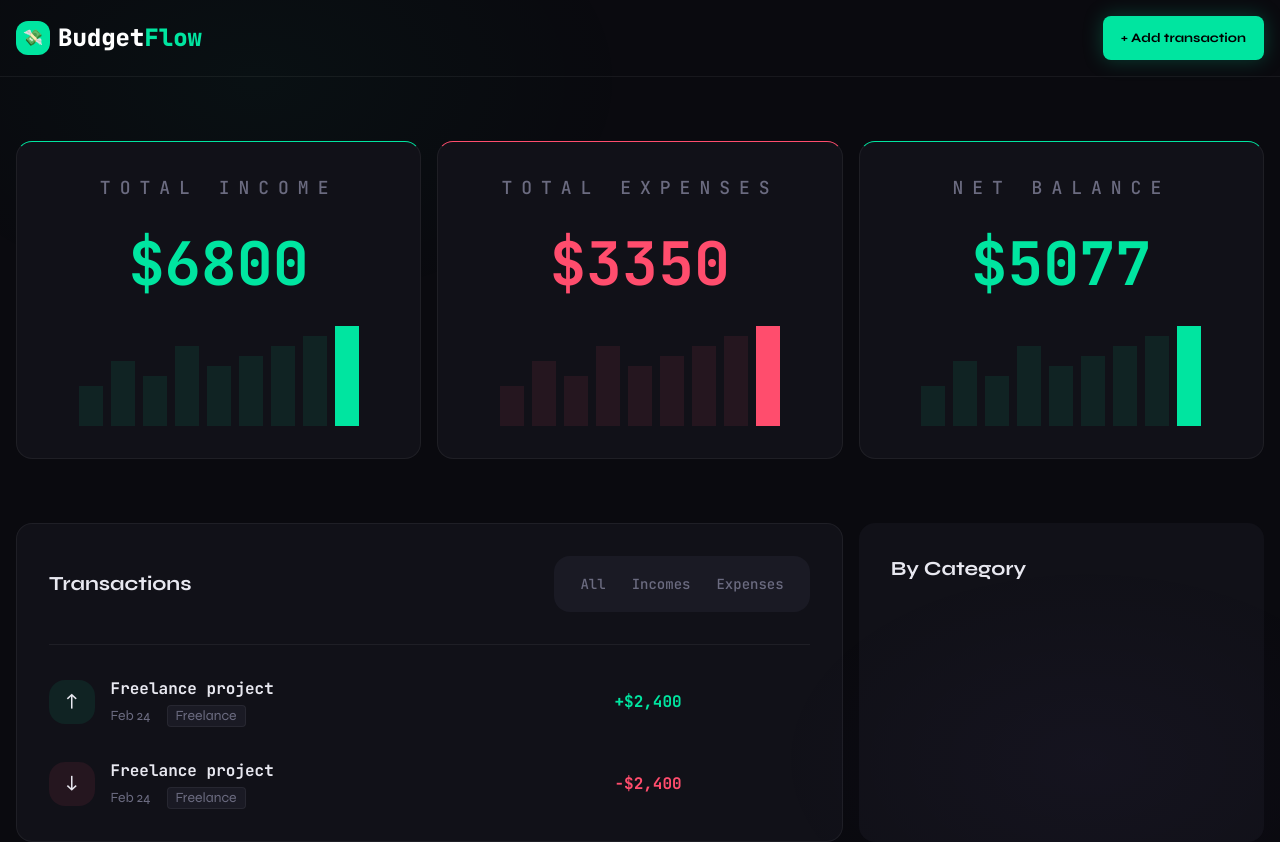
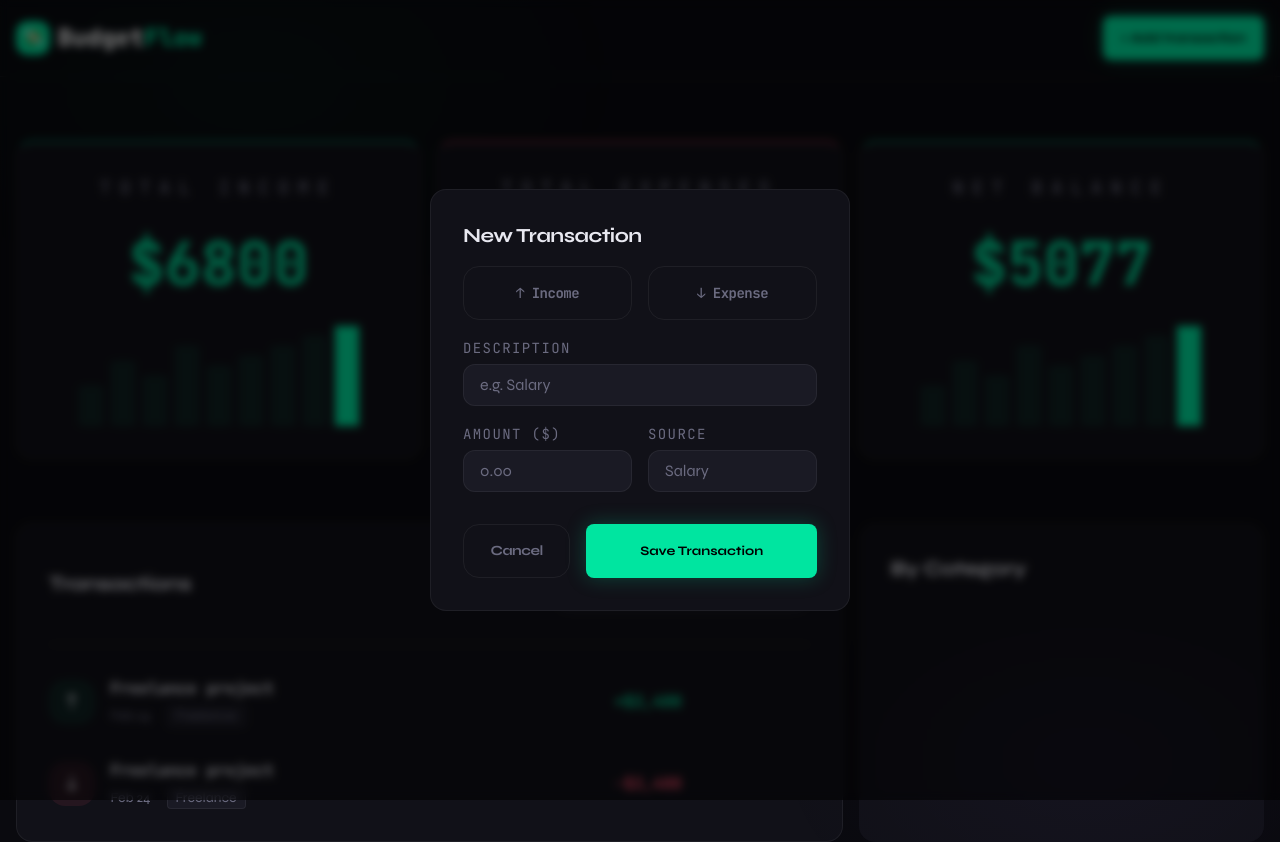
Before and after one commit to petrowic-n/cashflow-app, a website built with Vite: page index.html in a window 1280 px wide. Both pictures are taken after a click on the button "+ Add transaction". Built offline with nearby package versions, Linux system fonts and the light colour scheme.

Commit message:
feat: modal

```diff
--- a/index.html
+++ b/index.html
@@ -25,7 +25,7 @@
         </div>
 
         <!-- header btn -->
-        <button class="btn-add">+ Add transaction</button>
+        <button id="add-transaction" class="btn-add">+ Add transaction</button>
       </div>
     </header>
 
@@ -187,7 +187,8 @@
                       >
                     </div>
                   </div>
-                  <span class="text-green font-jetbrains font-bold ml-auto md:mr-32 mr-16"
+                  <span
+                    class="text-green font-jetbrains font-bold ml-auto md:mr-32 mr-16"
                     >+$2,400</span
                   >
                 </div>
@@ -212,19 +213,112 @@
                       >
                     </div>
                   </div>
-                  <span class="text-red font-jetbrains font-bold ml-auto md:mr-32 mr-16"
+                  <span
+                    class="text-red font-jetbrains font-bold ml-auto md:mr-32 mr-16"
                     >-$2,400</span
                   >
                 </div>
               </div>
             </article>
 
-            <article class="bg-surface p-8 rounded-2xl md:col-span-1 col-span-2">
+            <article
+              class="bg-surface p-8 rounded-2xl md:col-span-1 col-span-2"
+            >
               <h4 class="text-text font-bold text-xl">By Category</h4>
             </article>
           </div>
         </div>
       </section>
+
+      <!-- Modal -->
+      <div id="modal" class="hidden">
+        <div
+          class="fixed top-0 bottom-0 left-0 right-0 flex items-center justify-center z-100 bg-[#00000088] backdrop-blur-xs"
+        >
+          <div
+            class="modal__form fixed bg-surface border border-border rounded-2xl p-8 w-full max-w-105"
+          >
+            <h3 class="text-text text-xl font-bold tracking-[-0.5px]">
+              New Transaction
+            </h3>
+            <!-- Transaction modal type button -->
+            <div class="grid grid-cols-2 gap-4 mt-4">
+              <button
+                class="border border-border rounded-2xl py-4 text-text-muted font-jetbrains font-bold text-sm tracking-[-0.5px] cursor-pointer"
+              >
+                ↑ Income
+              </button>
+              <button
+                class="border border-border rounded-2xl py-4 text-text-muted font-jetbrains font-bold text-sm tracking-[-0.5px] cursor-pointer"
+              >
+                ↓ Expense
+              </button>
+            </div>
+            <!-- Transaction modal form -->
+            <form class="form mt-4">
+              <div>
+                <label
+                  for="description"
+                  class="font-jetbrains text-text-muted uppercase text-sm tracking-widest"
+                  >Description</label
+                >
+                <input
+                  class="block w-full mt-1 bg-surface2 border border-border px-4 py-2 rounded-xl text-text placeholder:text-text-muted outline-0 focus:border-green transition-all duration-200 ease-in"
+                  type="text"
+                  name="description"
+                  placeholder="e.g. Salary"
+                />
+              </div>
+              <div class="grid grid-cols-2 mt-4 gap-4">
+                <div>
+                  <label
+                    for="amount"
+                    class="font-jetbrains text-text-muted uppercase text-sm tracking-widest"
+                    >Amount ($)</label
+                  >
+                  <input
+                    class="block w-full mt-1 bg-surface2 border border-border px-4 py-2 rounded-xl text-text placeholder:text-text-muted outline-0 focus:border-green transition-all duration-200 ease-in"
+                    type="text"
+                    name="amount"
+                    placeholder="0.00"
+                  />
+                </div>
+
+                <div>
+                  <label
+                    for="source"
+                    class="font-jetbrains text-text-muted uppercase text-sm tracking-widest"
+                    >Source</label
+                  >
+                  <input
+                    class="block w-full mt-1 bg-surface2 border border-border px-4 py-2 rounded-xl text-text placeholder:text-text-muted outline-0 focus:border-green transition-all duration-200 ease-in"
+                    type="text"
+                    name="source"
+                    placeholder="Salary"
+                  />
+                </div>
+              </div>
+
+              <!-- Add & Cancel Form buttons-->
+              <div class="grid grid-cols-3 gap-4 mt-8">
+                <!-- Cancel button -->
+                <button
+                  id="cancel-btn"
+                  class="border border-border rounded-2xl py-4 text-text-muted font-bold text-sm tracking-[-0.5px] cursor-pointer hover:bg-surface2 hover:text-text transition-all duration-200 ease-in"
+                >
+                  Cancel
+                </button>
+                <!-- Add transaction button -->
+                <button
+                  class="btn-add col-span-2 flex items-center justify-center"
+                >
+                  Save Transaction
+                </button>
+              </div>
+            </form>
+          </div>
+        </div>
+      </div>
     </main>
   </body>
 </html>
--- /dev/null
+++ b/src/js/script.js
@@ -0,0 +1,67 @@
+"use strict";
+
+const mainScript = () => {
+  class Transactions {
+    date = new Date();
+    id = (Date.now() + "").slice(-10);
+
+    constructor(amount, description) {
+      this.amount = amount;
+      this.description = description;
+    }
+
+    _setDescription() {
+      // prettier-ignore
+      const months = ['January', 'February', 'March', 'April', 'May', 'June', 'July', 'August', 'September', 'October', 'November', 'December'];
+
+      this.description = `${this.type[0].toUpperCase()}${this.type.slice(1)} on ${months[this.date.getMonth()]} ${this.date.getDate()}`;
+    }
+  }
+
+  class Income extends Transactions {
+    type = "income";
+
+    constructor(amount, description, source) {
+      super(amount, description);
+      this.source = source;
+      this._setDescription;
+    }
+  }
+
+  class Expense extends Transactions {
+    type = "expense";
+    constructor(amount, description, category) {
+      super(amount, description);
+      this.category = category;
+      this._setDescription;
+    }
+  }
+
+  const t1 = new Income(2400, "Freelance project", "Freelance");
+  const t2 = new Expense(1200, "Monthly rent", "Housing");
+  console.log(t1);
+  console.log(t2);
+
+  // DOM elements
+  const modal = document.getElementById("modal");
+  const btnAdd = document.getElementById("add-transaction");
+  const btnCancel = document.getElementById("cancel-btn");
+
+  class App {
+    #transactions = [];
+    #activeFilter = "all";
+
+    constructor() {
+      btnAdd.addEventListener("click", this._toggleModal.bind(this));
+      btnCancel.addEventListener("click", this._toggleModal.bind(this));
+    }
+
+    _toggleModal() {
+      modal.classList.toggle("hidden");
+    }
+  }
+
+  const app = new App();
+};
+
+export default mainScript;
--- a/src/main.js
+++ b/src/main.js
@@ -1 +1,4 @@
-import './style.css'
+import "./style.css";
+
+import mainScript from "./js/script";
+mainScript();
```
